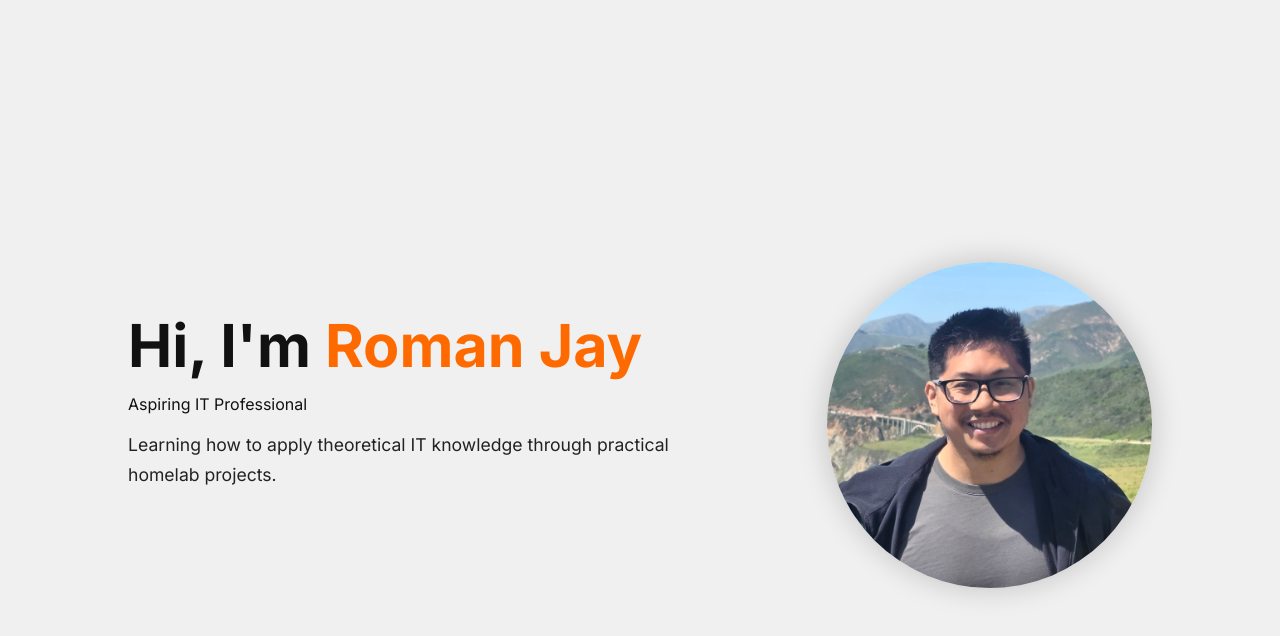
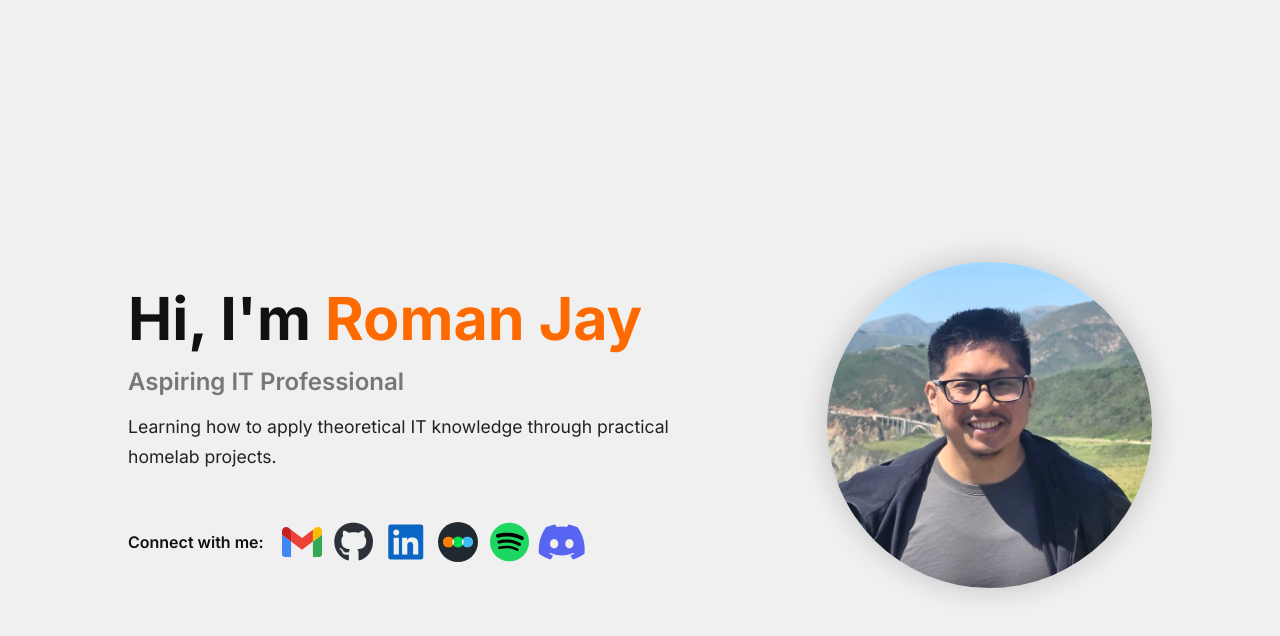
Before and after one commit to rojarida/rojarida.github.io, a Jekyll site: the page built from index.html, in a window 1280 px wide. Shown: the top 636 px of the page. Built offline with Jekyll 4.4.1, drawn with Linux system fonts in a browser that asks for light colours.

Commit message:
Add social section to intro

```diff
--- a/_includes/intro.html
+++ b/_includes/intro.html
@@ -7,6 +7,31 @@
       </h1>
       <p class="intro-tagline">{{ profile.tagline | escape }}</p>
       <p class="intro-description">{{ profile.description | escape }}</p>
+      <div class="social-section">
+        <p class="social-label">Connect with me:</p>
+        <div class="social-links">
+          {% for social in site.data.social %}
+            <a href="{{ social.url }}"
+               aria-label="{{ social.label | escape }}"
+               class="{{ social.style }}"{% if social.url contains 'https://' %} target="_blank" rel="noopener noreferrer"{% endif %}>
+              {% if social.image %}
+                <img src="{{ social.image | relative_url }}" alt="" width="40" height="40">
+              {% else %}
+                <i class="{{ social.icon }}" aria-hidden="true"></i>
+              {% endif %}
+            </a>
+          {% endfor %}
+          <div class="discord-wrapper">
+            <button type="button"
+                    class="discord-button discord-link"
+                    aria-label="Copy Discord username: {{ profile.discord | escape }}"
+                    data-discord="{{ profile.discord | escape }}">
+              <i class="fa-brands fa-discord" aria-hidden="true"></i>
+            </button>
+            <span class="discord-tooltip" role="status" aria-live="polite"></span>
+          </div>
+        </div>
+      </div>
     </div>
     <div class="intro-image">
       <img src="{{ profile.image | relative_url }}" alt="{{ profile.image_alt | escape }}" class="profile-image" />
--- a/_layouts/default.html
+++ b/_layouts/default.html
@@ -4,6 +4,7 @@
     <meta name="viewport" content="width=device-width, initial-scale=1" />
     <meta charset="utf-8" />
     <title>{{ page.title }} - {{ site.title }}</title>
+    <link rel="icon" href="{{ '/assets/icons/favicon.ico' | relative_url }}" type="images/x-icon" />
     <link rel="stylesheet" href="{{ '/assets/css/base.css' | relative_url }}" />
     <link rel="stylesheet" href="{{ '/assets/css/intro.css' | relative_url }}" />
     <link rel="preconnect" href="https://fonts.googleapis.com" />
@@ -12,6 +13,7 @@
       href="https://fonts.googleapis.com/css2?family=Inter:ital,opsz,wght@0,14..32,100..900;1,14..32,100..900&display=swap"
       rel="stylesheet"
     />
+    <link rel="stylesheet" href="https://cdnjs.cloudflare.com/ajax/libs/font-awesome/6.7.2/css/all.min.css" />
   </head>
   <body>
     {{ content }}
--- a/assets/css/base.css
+++ b/assets/css/base.css
@@ -5,7 +5,7 @@
   --color-text-muted: #555555;
 
   --intro-description: #222222;
-  --intro-subheading: #777777;
+  --intro-tagline: #777777;
 
   --color-page-bg: rgba(240, 240, 240, 1);
   --color-section-bg: rgba(250, 250, 250, 1);
--- a/assets/css/intro.css
+++ b/assets/css/intro.css
@@ -22,11 +22,11 @@
   color: var(--color-accent);
 }
 
-.intro-subheading {
+.intro-tagline {
   margin: 0 0 1rem;
   font-size: 1.5rem;
   font-weight: 600;
-  color: var(--intro-subheading);
+  color: var(--intro-tagline);
 }
 
 .intro-description {
@@ -49,3 +49,99 @@
   border-radius: 50%;
   box-shadow: 0px 0px 30px rgba(0, 0, 0, 0.2);
 }
+
+.social-section {
+  display: flex;
+  align-items: center;
+  gap: 1rem;
+  flex-wrap: wrap;
+}
+
+.social-label {
+  margin: 0;
+  font-weight: 600;
+}
+
+.social-links {
+  --social-icon-box: 2.75rem;
+  display: flex;
+  align-items: center;
+  gap: 0.5rem;
+}
+
+.social-links a,
+.social-links button {
+  width: var(--social-icon-box);
+  height: var(--social-icon-box);
+  display: inline-flex;
+  align-items: center;
+  justify-content: center;
+  padding: 0;
+  background: none;
+  border: none;
+  text-decoration: none;
+  cursor: pointer;
+  transition:
+    transform 0.5s ease,
+    opacity 0.2s ease;
+}
+
+.social-links a:hover,
+.social-links button:hover {
+  transform: translateY(-4px);
+  opacity: 0.8;
+}
+
+.social-links a i,
+.social-links button i {
+  font-size: 2.5rem;
+  line-height: 1;
+}
+
+.social-links a img,
+.social-links button img {
+  width: 40px;
+  height: 40px;
+  display: block;
+  object-fit: contain;
+}
+
+.github-link {
+  color: #2B3137;
+}
+
+.linkedin-link {
+  color: #0A66C2;
+}
+
+.discord-link {
+  color: #5865F2;
+}
+
+.discord-wrapper {
+  position: relative;
+  display: inline-flex;
+  align-items: center;
+  justify-content: center;
+}
+
+.discord-tooltip {
+  position: absolute;
+  bottom: calc(100% + 0.5rem);
+  left: 50%;
+  transform: translateX(-50%) translateY(6px);
+  background-color: #111111;
+  color: #FFFFFF;
+  padding: 0.35rem 0.6rem;
+  border-radius: 8px;
+  font-size: 1rem;
+  white-space: nowrap;
+  opacity: 0;
+  pointer-events: none;
+  transition: opacity 0.2s ease, transform 0.2s ease;
+}
+
+.discord-tooltip.show {
+  opacity: 1;
+  transform: translateX(-50%) translateY(0);
+}
```
Also changed, not shown: _data/social.yml (added, +25 -0 lines), assets/icons/favicon.ico (added), assets/icons/gmail.svg (added), assets/icons/letterboxd.svg (added), assets/icons/spotify.svg (added).
